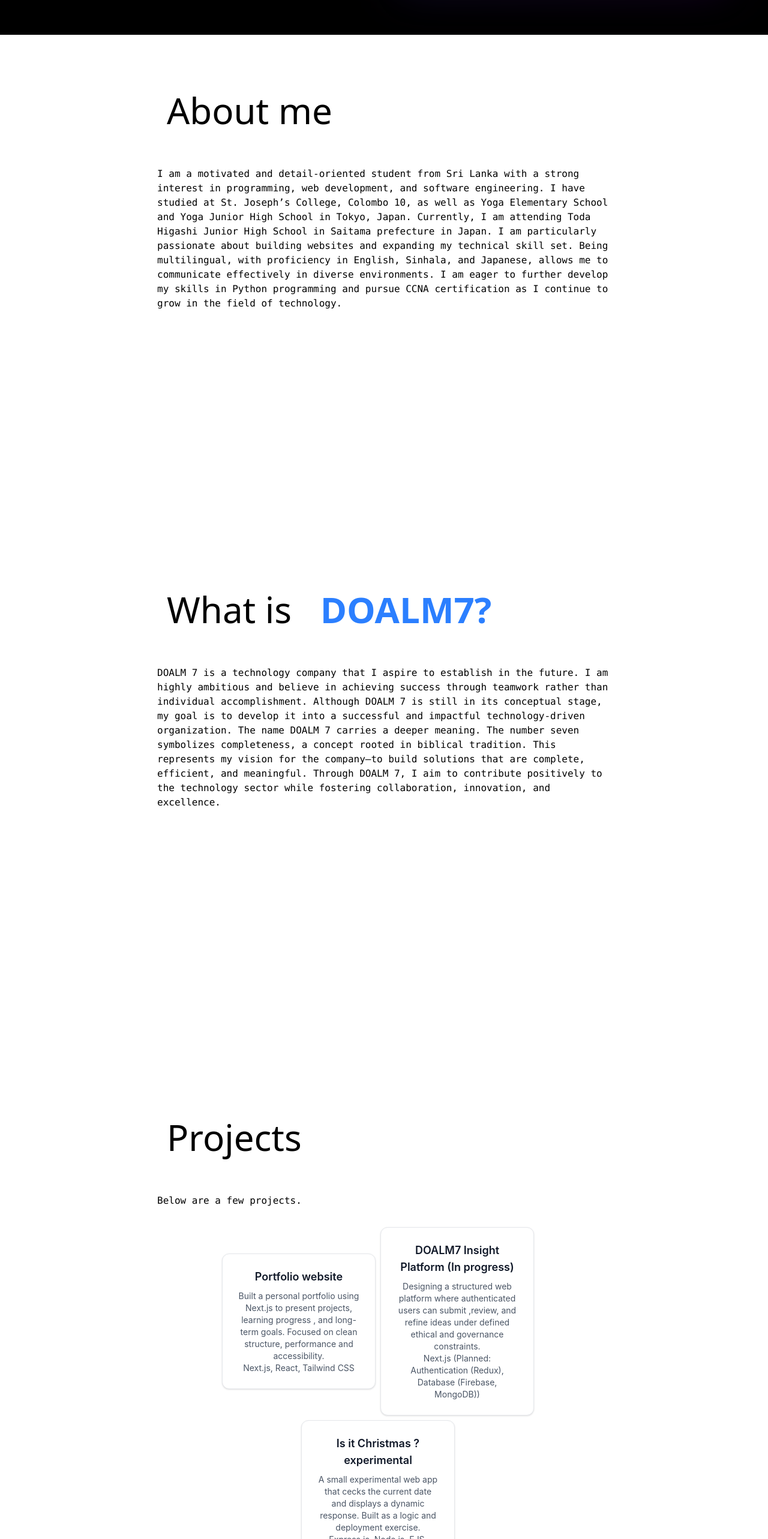
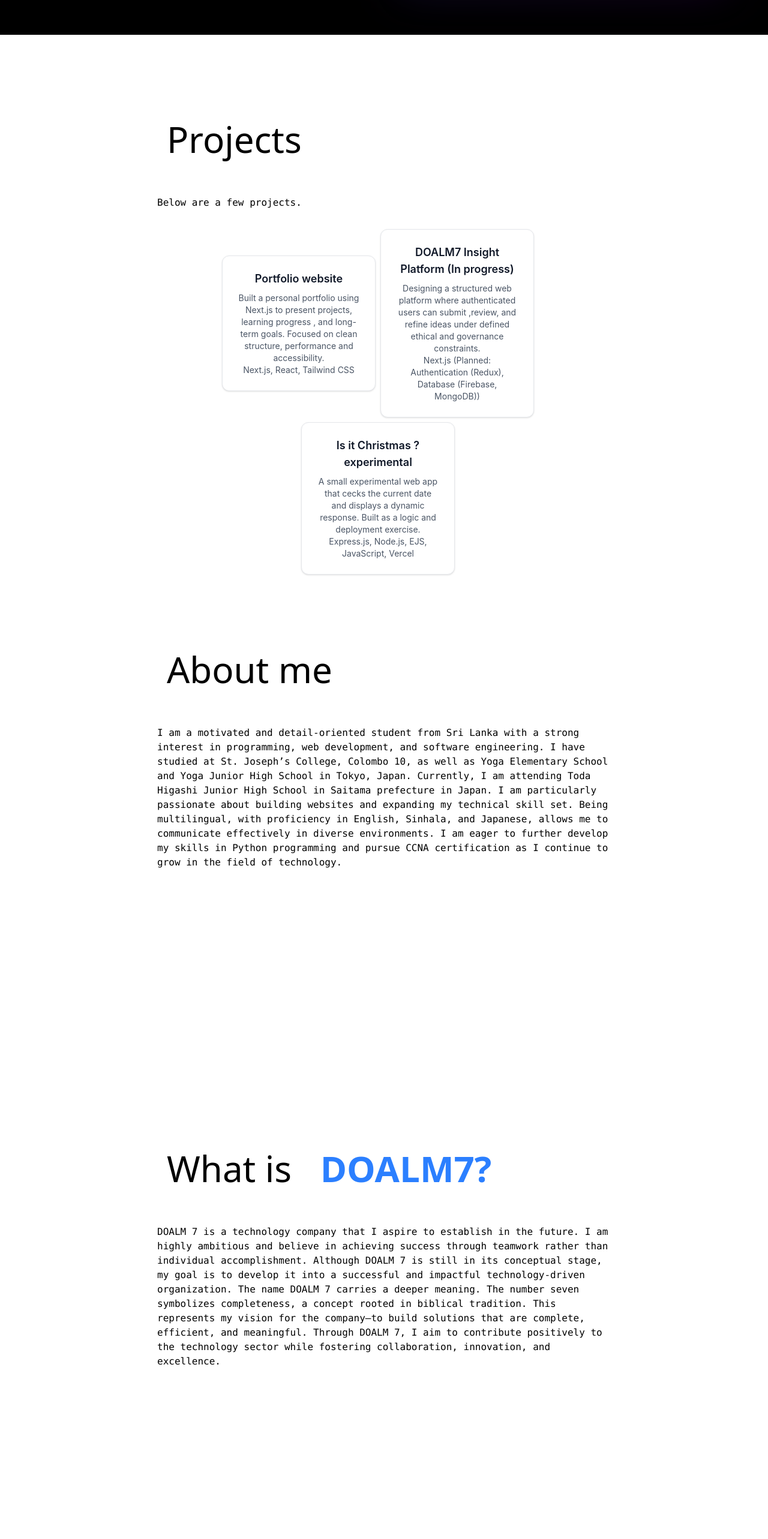
Before and after one commit to okithaA/portfolio, a Next.js app: page / in a window 1280 px wide. Shown: the part 1320-3886 px from the top of the page at 60% size. Built offline with nearby package versions, Linux system fonts and the light colour scheme.

Commit message:
Remove duplicate projects section
Removed duplicate projects section from the page.

```diff
--- a/app/page.js
+++ b/app/page.js
@@ -10,14 +10,14 @@
     <div className="bg-white">
       <Header />
       <main className="container">
+      <section id='projects' className="mt-8">
+          <Project />
+        </section>
         <section id="about" className="mt-8">
           <About />
         </section>
         <section className="mt-8">
            <ComIntro />
-        </section>
-        <section id='projects' className="mt-8">
-          <Project />
         </section>
         <section id='qualifications' className="mt-8">
           <Qualifications />
```
